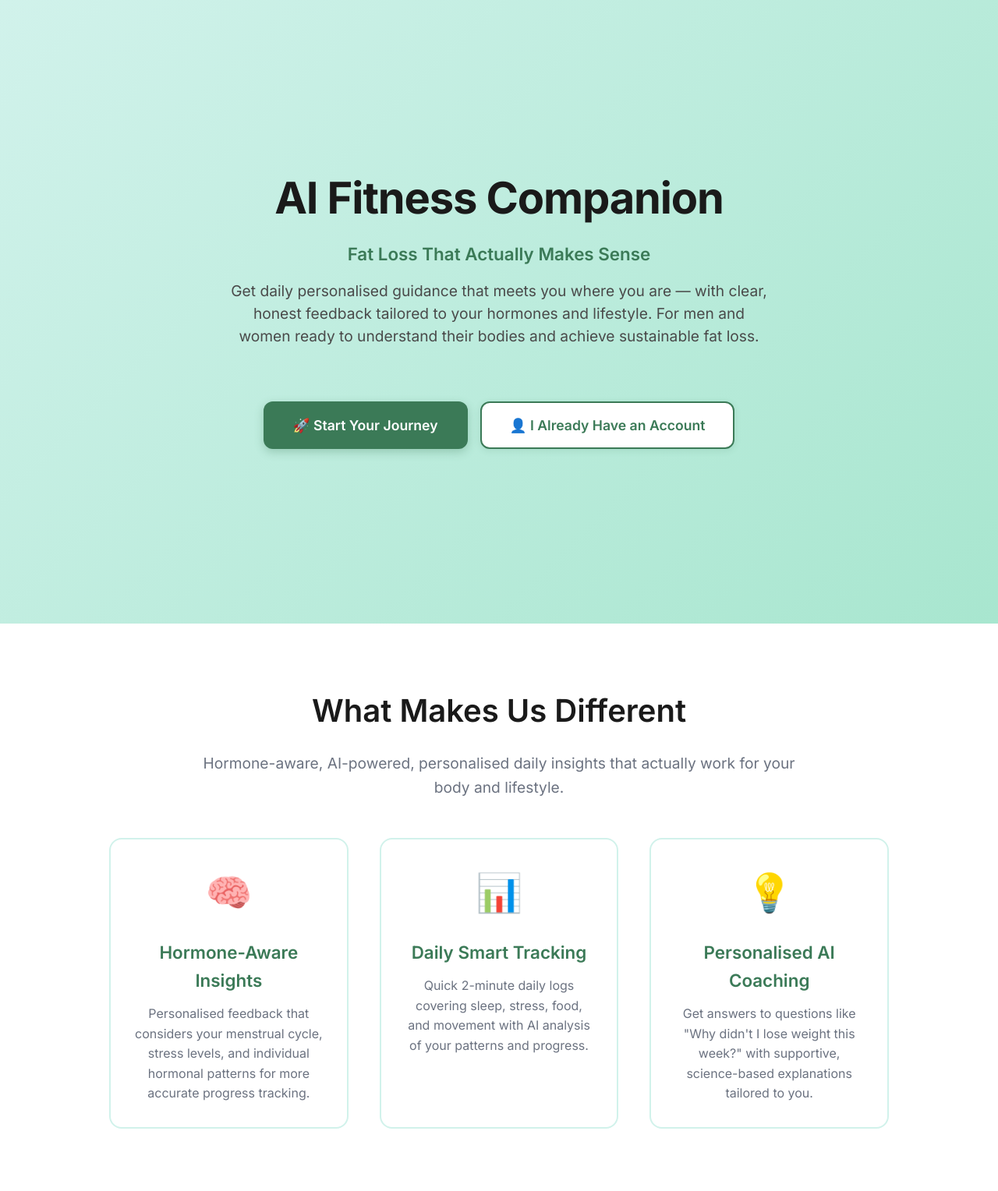
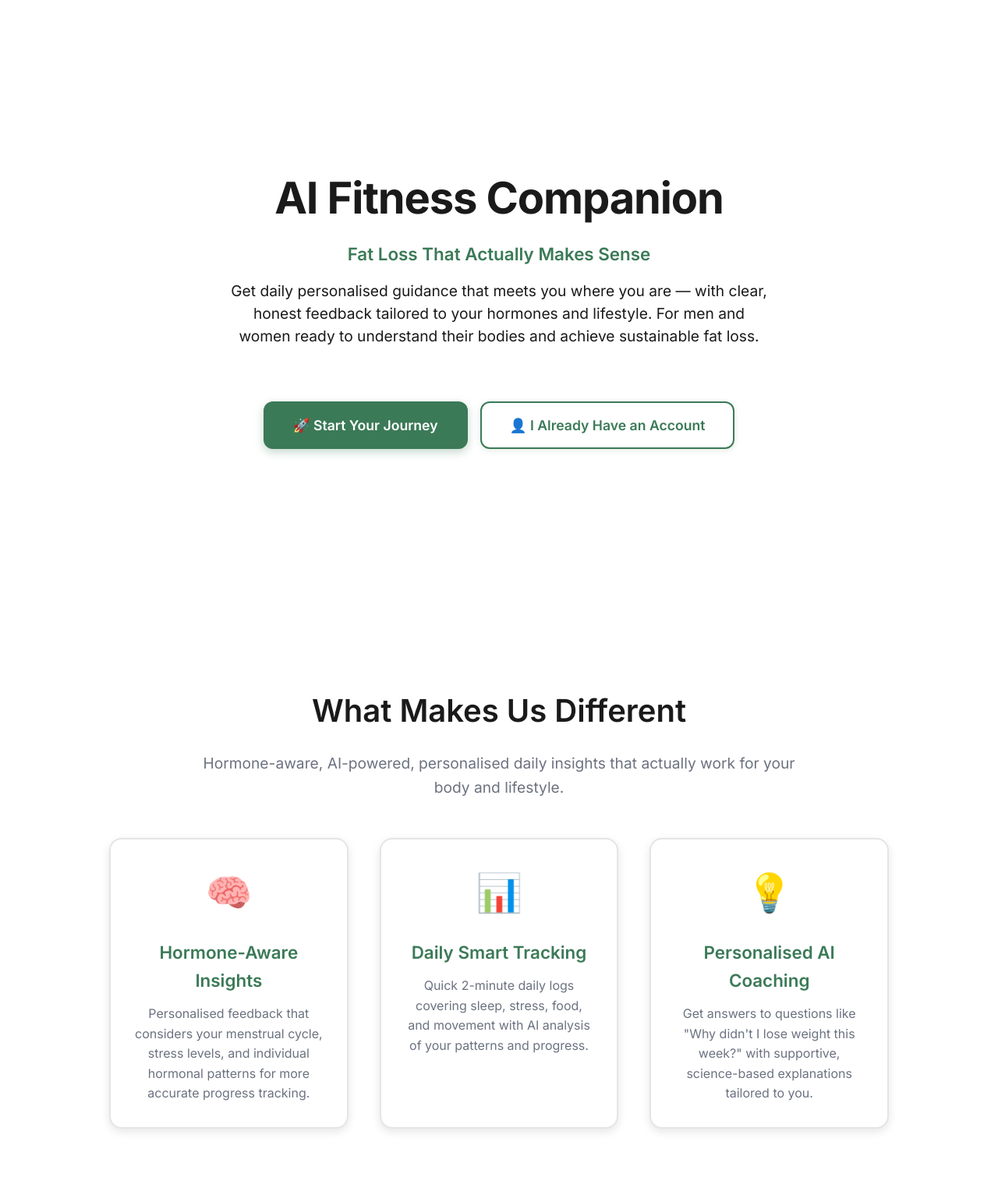
Before and after one commit to byambrose1/ai-fitness-companiion, a Flask app: page / in a window 1280 px wide. Shown: the whole page at 78% size. Run offline with Flask 3, Linux system fonts and the light colour scheme.

Commit message:
Assistant checkpoint: Revert to white background with green accents
Assistant generated file changes:
- templates/index.html: Revert to original white background design with green accents, Update feature card styling for white background, Update modal header styling, Update form input styling, Update checkbox styling, Update modal footer styling

---

User prompt:

It should not be a mint green background, it should be white background, the landing page looks rubbish now, I want it to be exactly how it looked before with the graphics. The background should be white with black text and green accent texts. Literally back to how it was before

Replit-Commit-Author: Assistant
Replit-Commit-Session-Id: 7e78151e-716d-4d9c-949a-00fbd2277e01

```diff
--- a/templates/index.html
+++ b/templates/index.html
@@ -11,7 +11,7 @@
 
     body {
       font-family: 'Inter', -apple-system, BlinkMacSystemFont, 'Segoe UI', sans-serif;
-      background: #D1F2EB;
+      background: #ffffff;
       color: #1a1a1a;
       line-height: 1.6;
       font-weight: 400;
@@ -19,7 +19,7 @@
 
     /* Hero Section */
     .hero {
-      background: linear-gradient(135deg, #D1F2EB 0%, #A8E6CF 100%);
+      background: #ffffff;
       padding: 80px 20px;
       text-align: center;
       min-height: 100vh;
@@ -49,7 +49,7 @@
       font-size: 1.2rem;
       max-width: 700px;
       margin: 0 auto 40px;
-      color: #4a4a4a;
+      color: #1a1a1a;
       font-weight: 400;
       line-height: 1.5;
     }
@@ -136,8 +136,9 @@
       background: #ffffff;
       padding: 30px;
       border-radius: 16px;
-      border: 2px solid #D1F2EB;
+      border: 2px solid #e5e5e5;
       transition: all 0.3s ease;
+      box-shadow: 0 4px 12px rgba(0,0,0,0.1);
     }
 
     .feature-card:hover {
@@ -191,10 +192,10 @@
     }
 
     .modal-header {
-      background: #D1F2EB;
+      background: #f8f9fa;
       padding: 30px;
       text-align: center;
-      border-bottom: 1px solid #A8E6CF;
+      border-bottom: 1px solid #e5e5e5;
     }
 
     .modal-header h2 {
@@ -245,7 +246,7 @@
     .quiz-form input, .quiz-form select, .quiz-form textarea {
       width: 100%;
       padding: 16px;
-      border: 2px solid #D1F2EB;
+      border: 2px solid #e5e5e5;
       border-radius: 12px;
       font-size: 16px;
       font-family: 'Inter', sans-serif;
@@ -271,7 +272,7 @@
       align-items: center;
       gap: 8px;
       padding: 12px;
-      border: 2px solid #D1F2EB;
+      border: 2px solid #e5e5e5;
       border-radius: 8px;
       cursor: pointer;
       transition: all 0.2s ease;
@@ -289,8 +290,8 @@
 
     .modal-footer {
       padding: 30px;
-      background: #f8fffe;
-      border-top: 1px solid #D1F2EB;
+      background: #f8f9fa;
+      border-top: 1px solid #e5e5e5;
       display: flex;
       justify-content: space-between;
       align-items: center;
```
